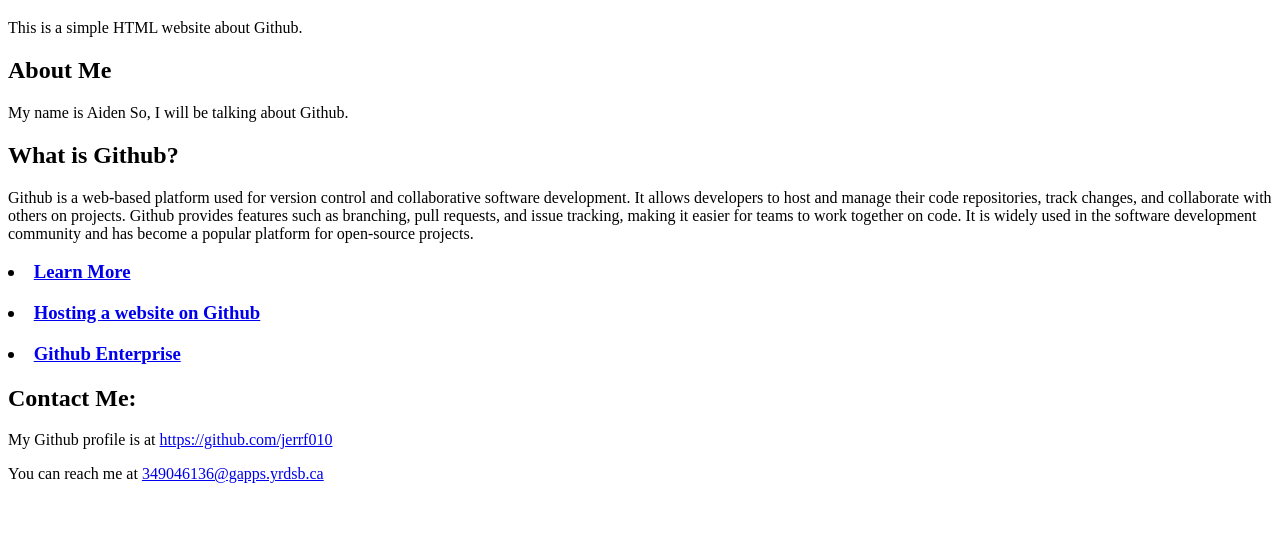
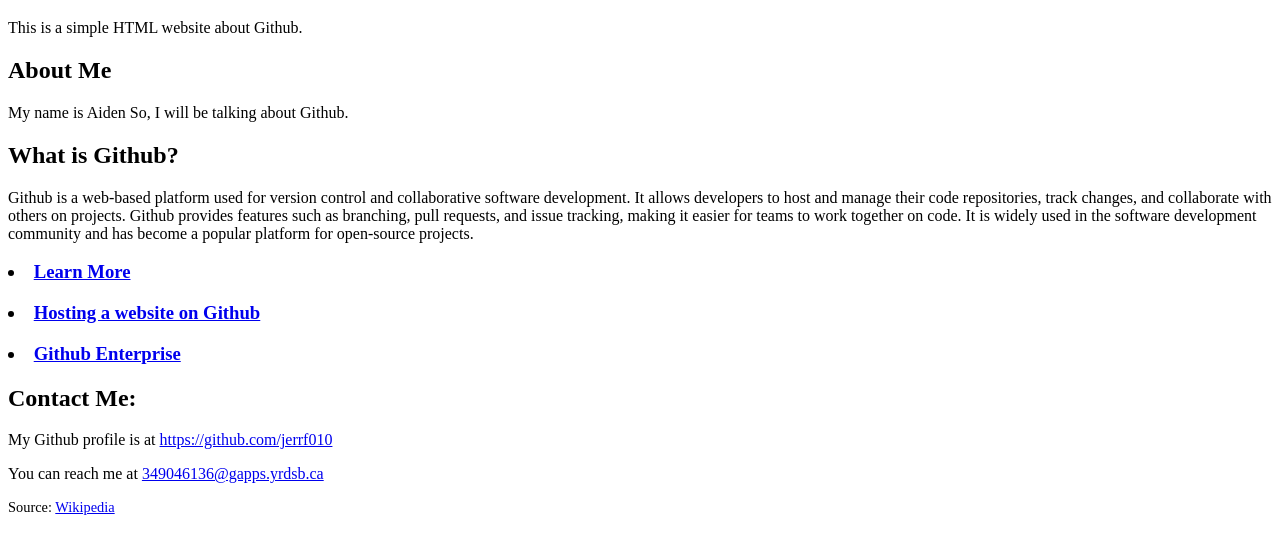
Before and after one commit to jerrf010/basic_html, a plain HTML site: page index.html in a window 1280 px wide. Shown: the part 61-614 px from the top of the page. Drawn offline with Linux system fonts and the light colour scheme.

Commit message:
Add source attribution to the contact section in index.html

```diff
--- a/index.html
+++ b/index.html
@@ -21,5 +21,6 @@
         <h2>Contact Me:</h2>
         <p>My Github profile is at <a href="https://github.com/jerrf010" target="_blank" rel="noopener noreferrer">https://github.com/jerrf010</a></p>
         <p>You can reach me at <a href="mailto:349046136@gapps.yrdsb.ca">349046136@gapps.yrdsb.ca</a></p>
+        <p style="font-size: 0.9em; margin-bottom: 20px;">Source: <a href="https://en.wikipedia.org/wiki/GitHub">Wikipedia</a></p>
     </body>
 </html>
```
